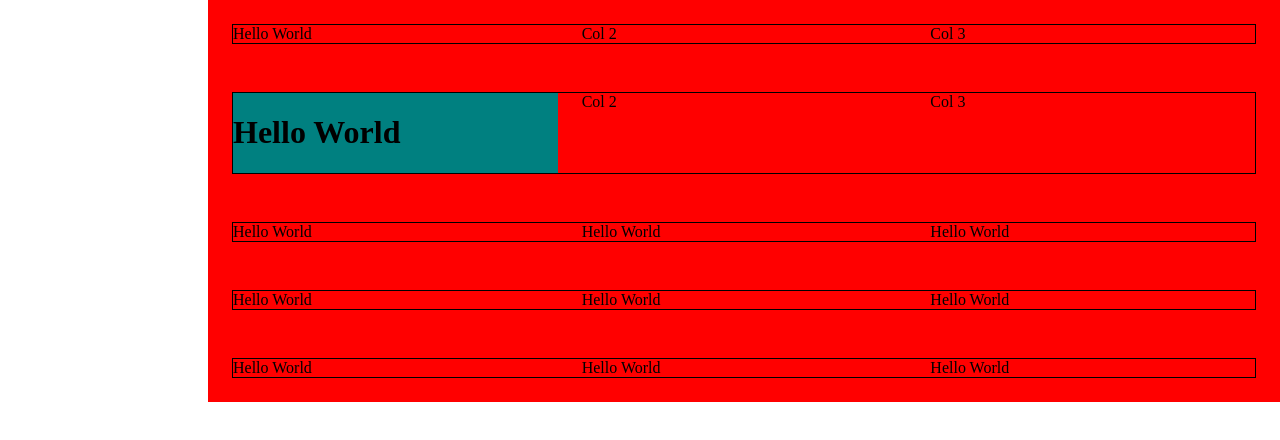
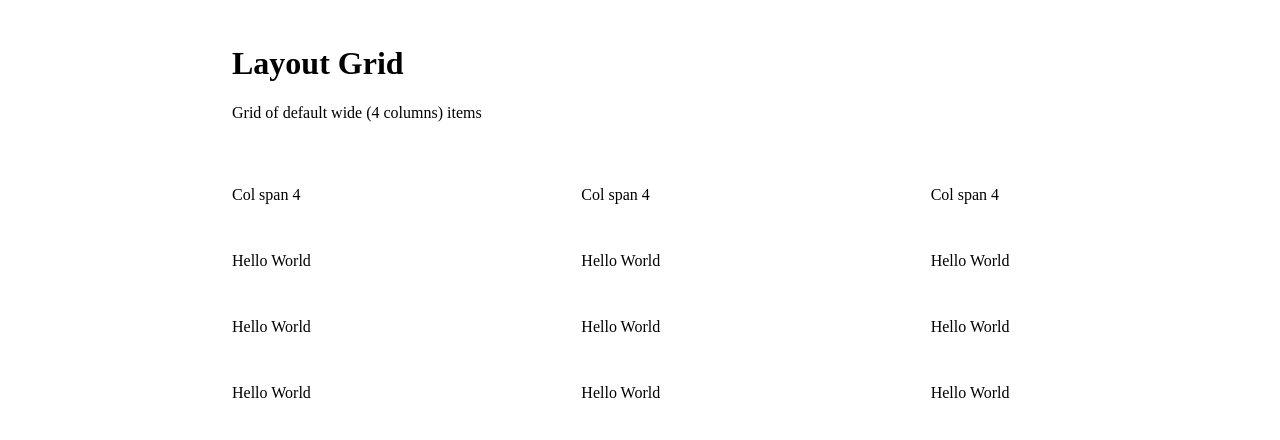
Before and after one commit to anotherplanet-io/Next-React-Components, a Next.js app: page /ap-grid-layout in a window 1280 px wide. Shown: the top 440 px of the page. Built offline with nearby package versions, Linux system fonts and the light colour scheme.

Commit message:
update README

```diff
--- a/package.json
+++ b/package.json
@@ -1,11 +1,12 @@
 {
   "name": "next-react-components",
-  "version": "1.0.0",
+  "version": "1.0.1",
   "description": "Next React Components CSS and JS",
   "main": "index.js",
   "scripts": {
     "dev": "next",
     "build": "next build",
+    "export": "next export",
     "start": "next start",
     "test": "ava",
     "lint": "standard 'packages/**/*.js' 'pages/**/*.js'",
--- a/packages/ap-layout-grid/container.js
+++ b/packages/ap-layout-grid/container.js
@@ -30,7 +30,6 @@ export default class Container extends Component {
 
           div { /* phone */
             margin: 0;
-            background-color: blue;
             padding: ${g.phone.margin}px;
             ${maxWidthString}
             ${alignString}
@@ -39,14 +38,12 @@ export default class Container extends Component {
           /* tablet */
           @media (min-width: ${g.tablet.breakpoints}px) and (max-width: ${(g.desktop.breakpoints - 1)}px) { /* desktop */
             div {
-              background-color: green;
               padding: ${g.tablet.margin}px;
             }
           }
 
           @media (min-width: ${g.desktop.breakpoints}px) { /* desktop */
             div {
-              background-color: red;
               padding: ${g.desktop.margin}px;
             }
           }
--- a/packages/ap-layout-grid/row.js
+++ b/packages/ap-layout-grid/row.js
@@ -14,11 +14,10 @@ export default ({children, grid = {}, ...props}) => {
           flex-flow: row wrap;
           align-items: stretch;
           margin: ${(g.phone.margin / 2 * -1)}px;
-          border: 1px solid #000;
         }
 
         /* tablet */
-        @media (min-width: ${g.tablet.breakpoints}px) and (max-width: ${(g.desktop.breakpoints - 1)}px) { /* desktop */
+        @media (min-width: ${g.tablet.breakpoints}px) and (max-width: ${(g.desktop.breakpoints - 1)}px) {
           div {
             margin: ${(g.tablet.margin / 2 * -1)}px;
           }
@@ -40,7 +39,7 @@ export default ({children, grid = {}, ...props}) => {
           }
 
           /* tablet */
-          @media (min-width: ${g.tablet.breakpoints}px) and (max-width: ${(g.desktop.breakpoints - 1)}px) { /* desktop */
+          @media (min-width: ${g.tablet.breakpoints}px) and (max-width: ${(g.desktop.breakpoints - 1)}px) {
             div {
               grid-gap: ${g.tablet.gutter}px;
               grid-template-columns: repeat(${g.tablet.columns}, minmax(0, 1fr));
--- a/pages/ap-grid-layout.js
+++ b/pages/ap-grid-layout.js
@@ -10,29 +10,24 @@ class index extends Component {
   render () {
     return (
       <div>
-        <Container>
+        <Container maxWidth={'1024px'}>
           <Row>
-            <Cell>
-              Hello World
-            </Cell>
-            <Cell>
-              Col 2
-            </Cell>
-            <Cell>
-              Col 3
+            <Cell phone={4} tablet={8} desktop={12}>
+              <h1>Layout Grid</h1>
+              <p>Grid of default wide (4 columns) items</p>
             </Cell>
           </Row>
         </Container>
         <Container>
           <Row>
-            <Cell style={{ backgroundColor: 'teal' }}>
-              <h1>Hello World</h1>
+            <Cell className={'demo'}>
+              Col span 4
             </Cell>
-            <Cell>
-              Col 2
+            <Cell className={'demo'}>
+              Col span 4
             </Cell>
-            <Cell>
-              Col 3
+            <Cell className={'demo'}>
+              Col span 4
             </Cell>
           </Row>
         </Container>
@@ -41,7 +36,7 @@ class index extends Component {
             <Cell>
               Hello World { this.props.userAgent }
             </Cell>
-            <Cell phone={4} tablet={8} desktop={12}>
+            <Cell>
               Hello World { this.props.userAgent }
             </Cell>
             <Cell>
@@ -51,10 +46,10 @@ class index extends Component {
         </Container>
         <Container maxWidth={'1024px'}>
           <Row>
-            <Cell desktop={12}>
+            <Cell>
               Hello World { this.props.userAgent }
             </Cell>
-            <Cell phone={4} tablet={8} desktop={12}>
+            <Cell>
               Hello World { this.props.userAgent }
             </Cell>
             <Cell>
@@ -67,7 +62,7 @@ class index extends Component {
             <Cell>
               Hello World { this.props.userAgent }
             </Cell>
-            <Cell phone={4} tablet={8} desktop={12}>
+            <Cell>
               Hello World { this.props.userAgent }
             </Cell>
             <Cell>
@@ -75,6 +70,12 @@ class index extends Component {
             </Cell>
           </Row>
         </Container>
+        <style jsx>{`
+          .demo {
+            background-color: rgba(0, 0, 0, 0.3);
+          }
+
+        `}</style>
       </div>
     )
   }
```
Also changed, not shown: pages/index.js (+14 -4 lines), 1 other file (tests, documents, lock files or other folders).
